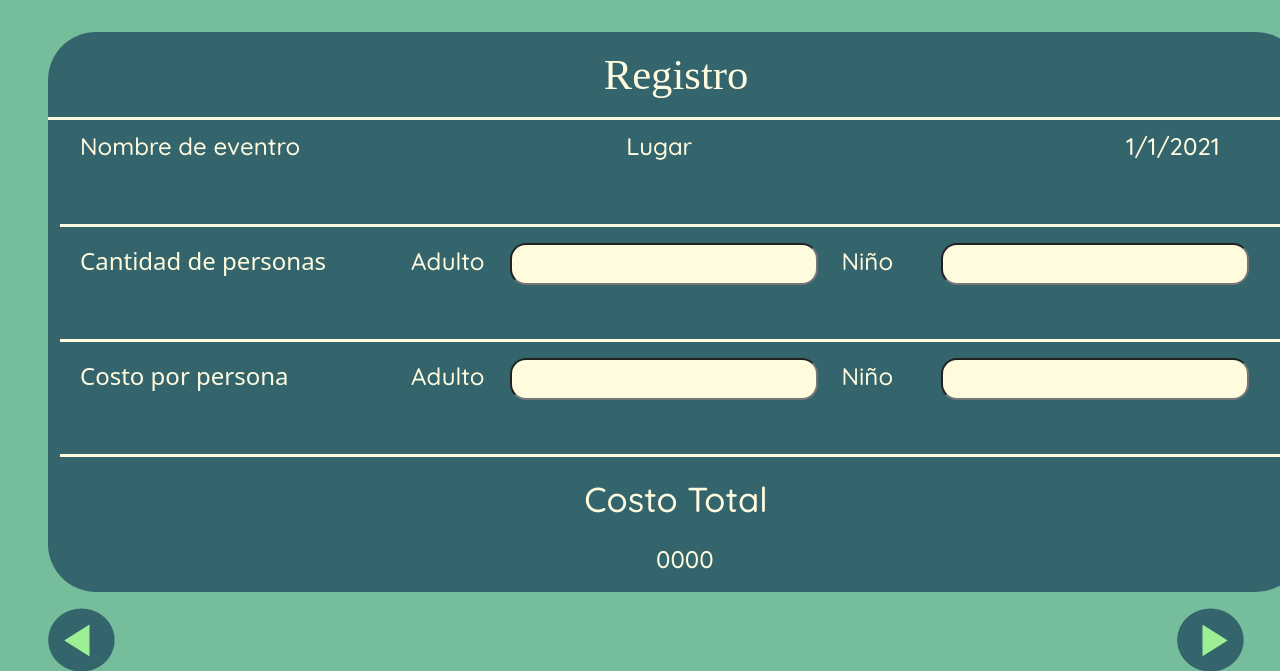
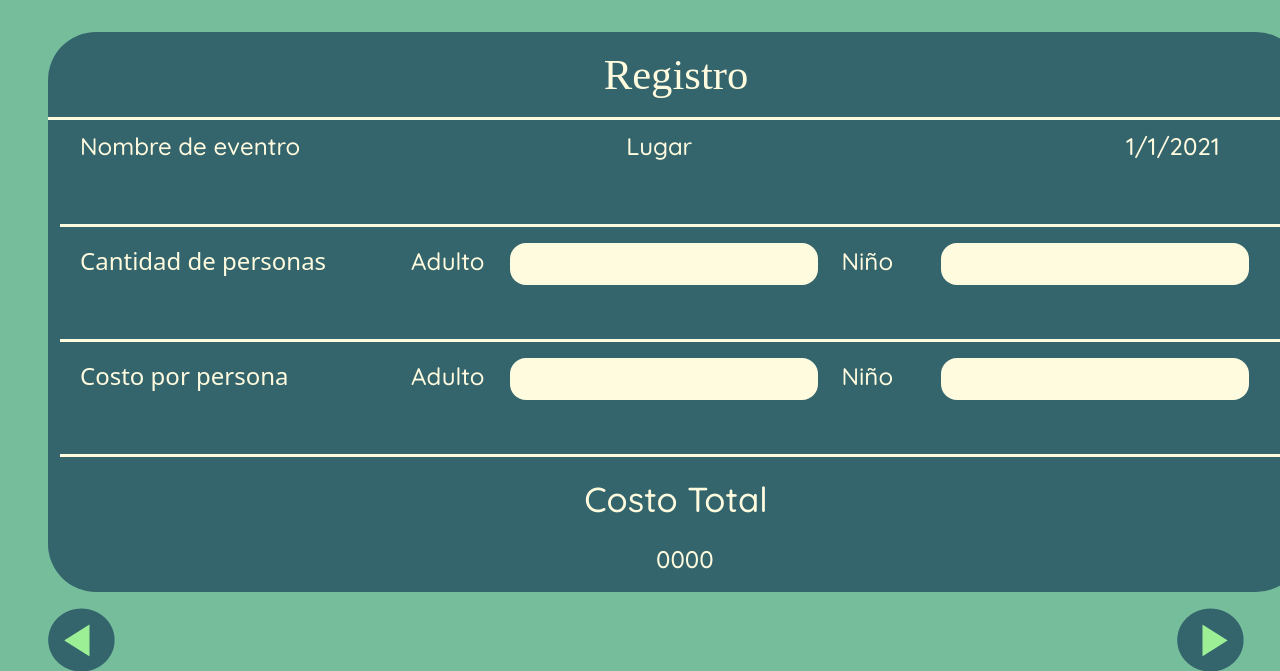
Before and after one commit to MaykelRobles/ProyectoInteractivasMaykel, a PHP site: page /html/registrarse.php in a window 1280 px wide. Shown: the part 56-727 px from the top of the page. Run offline with PHP 8.4, Linux system fonts and the light colour scheme; some libraries are stand-ins or nearby versions; some web fonts are replaced.

Commit message:
php
update

```diff
--- a/html/registrarse.php
+++ b/html/registrarse.php
@@ -89,7 +89,7 @@
                         </div>
 
                         <div class="col">
-                            <input class="numPer numPerPad"></input>
+                            <label type="submit" class="numPer numPerPad"></label>
                         </div>
 
                         <div class="col-1">
@@ -97,7 +97,7 @@
                         </div>
 
                         <div class="col">
-                            <input class="numPer numPerPad"></input>
+                            <label type="submit" class="numPer numPerPad"></label>
                         </div>
                     </div>
                 </div>
@@ -116,7 +116,7 @@
                         </div>
 
                         <div class="col">
-                            <input class="numPer numPerPad"></input>
+                            <label type="submit" class="numPer numPerPad"></label>
                         </div>
 
                         <div class="col-1">
@@ -124,7 +124,7 @@
                         </div>
 
                         <div class="col">
-                            <input class="numPer numPerPad"></input>
+                            <label type="submit" class="numPer numPerPad"></label>
                         </div>
                     </div>
                 </div>
```
